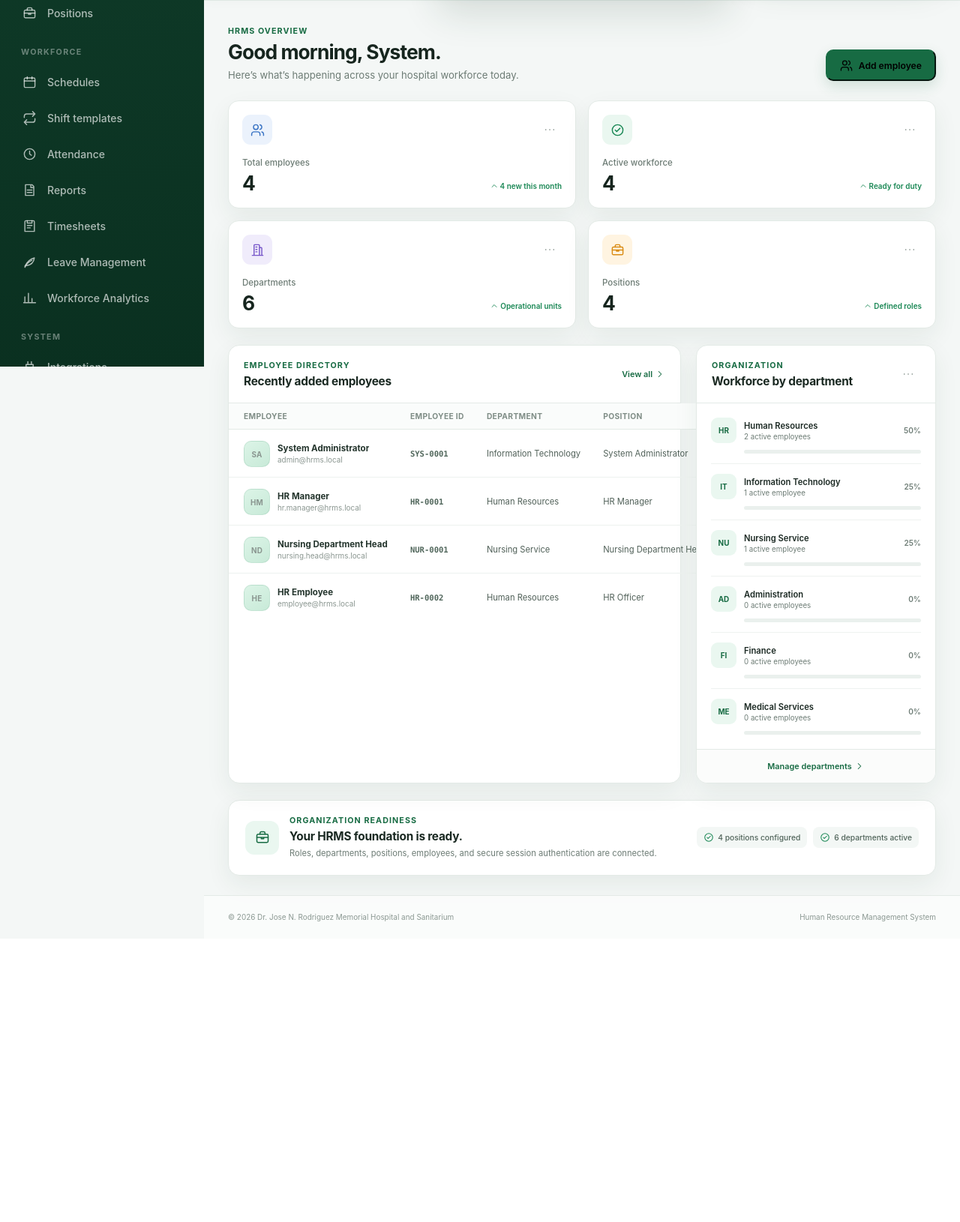
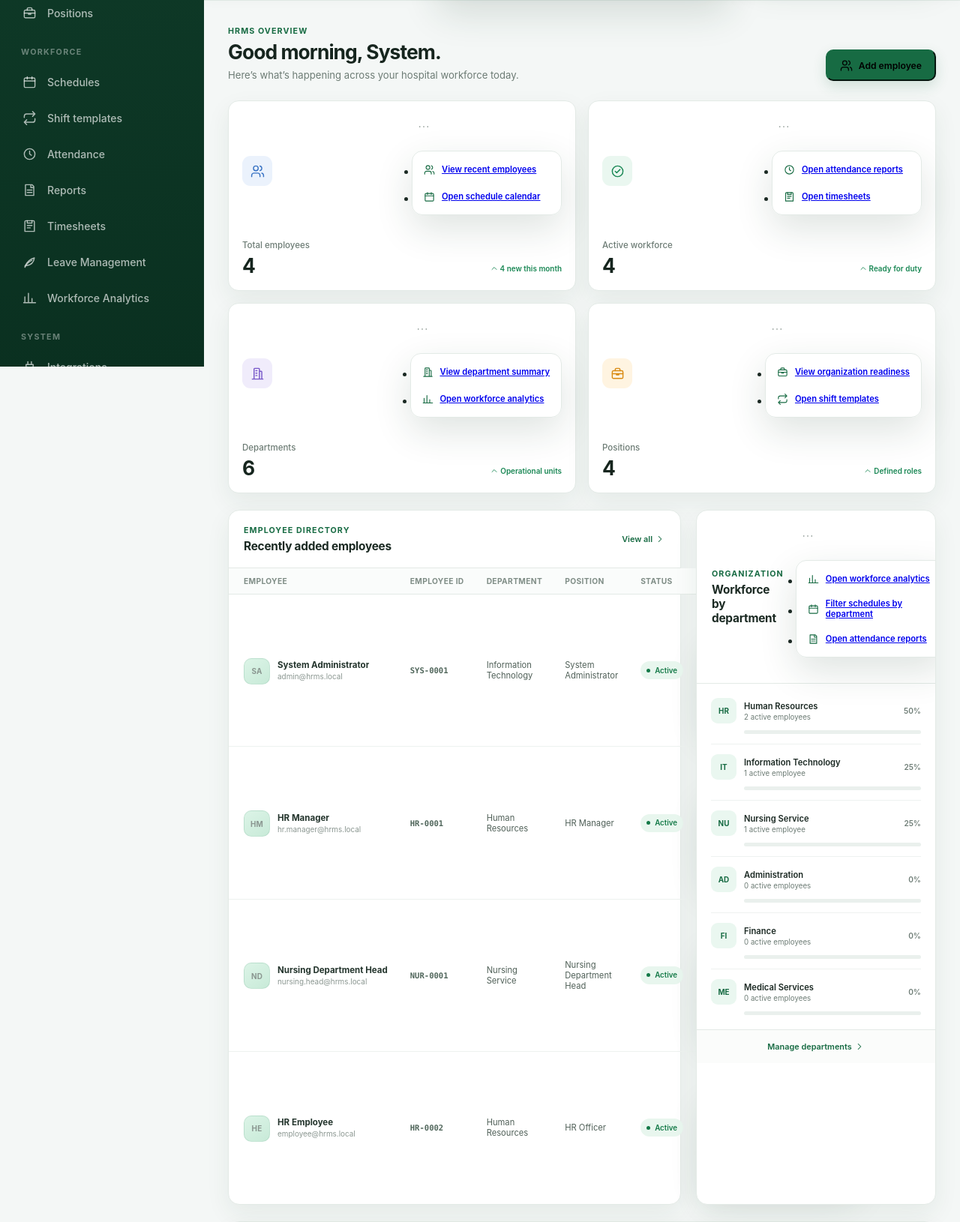
Before and after one commit to kennbalaga/Human-Resource-2, a Laravel app: page /dashboard in a window 1280 px wide. Shown: the part 311-1941 px from the top of the page at 75% size. Before the commit the page ends 1540 px from the top, so only its background shows below. Run offline with Laravel 12, Linux system fonts and the light colour scheme; a user stored in the database is signed in; data comes from the database, SQL or seed files in the repository; data that the repository does not hold is empty; style sheets or scripts are compiled from the project's sources.

Commit message:
fix(dashboard): make all action menus functional

```diff
--- a/app/Http/Controllers/DashboardController.php
+++ b/app/Http/Controllers/DashboardController.php
@@ -14,6 +14,9 @@
 {
     public function __invoke(Request $request): View
     {
+        $canManageWorkforce = $request->user()->roles()
+            ->whereIn('slug', ['system-administrator', 'hr-manager', 'department-head'])
+            ->exists();
         $activeEmployees = Employee::query()
             ->where('employment_status', 'active')
             ->count();
@@ -73,6 +76,7 @@
             'stats' => $stats,
             'recentEmployees' => $recentEmployees,
             'departments' => $departments,
+            'canManageWorkforce' => $canManageWorkforce,
             'notifications' => $notifications,
             'currentRole' => $request->user()->roles()->value('name') ?? 'Employee',
         ]);
--- a/resources/css/dashboard.css
+++ b/resources/css/dashboard.css
@@ -645,6 +645,28 @@
     height: 18px;
 }
 
+.dashboard-action-menu .dropdown-menu {
+    min-width: 12.5rem;
+    padding: 6px;
+}
+
+.dashboard-action-menu .dropdown-item {
+    display: flex;
+    min-height: 36px;
+    padding: 8px 9px;
+    border-radius: 8px;
+    align-items: center;
+    gap: 9px;
+    font-size: 0.7rem;
+    font-weight: 560;
+}
+
+.dashboard-action-menu .dropdown-item .ui-icon {
+    width: 15px;
+    height: 15px;
+    color: var(--hr-primary);
+}
+
 .notification-button {
     position: relative;
 }
--- a/resources/js/dashboard.js
+++ b/resources/js/dashboard.js
@@ -1,3 +1,5 @@
+import { Dropdown } from 'bootstrap';
+
 document.addEventListener('DOMContentLoaded', () => {
     const body = document.body;
     const root = document.documentElement;
@@ -6,6 +8,15 @@
     const sidebarCollapseButton = document.querySelector('[data-sidebar-collapse]');
     const desktopSidebar = window.matchMedia('(min-width: 1101px)');
     const sidebarStorageKey = 'workforce.sidebar';
+
+    document.querySelectorAll('[data-dashboard-action-menu]').forEach((toggle) => {
+        Dropdown.getOrCreateInstance(toggle, {
+            popperConfig: (defaultConfig) => ({
+                ...defaultConfig,
+                strategy: 'fixed',
+            }),
+        });
+    });
 
     const syncCollapseButton = () => {
         if (!sidebarCollapseButton) {
--- /dev/null
+++ b/resources/views/components/dashboard-action-menu.blade.php
@@ -0,0 +1,28 @@
+@props([
+    'label' => 'More options',
+    'items' => [],
+])
+
+<div class="dropdown dashboard-action-menu">
+    <button
+        class="icon-button subtle"
+        type="button"
+        data-bs-toggle="dropdown"
+        data-bs-auto-close="true"
+        data-dashboard-action-menu
+        aria-expanded="false"
+        aria-label="{{ $label }}"
+    >
+        <x-icon name="more" />
+    </button>
+    <ul class="dropdown-menu dropdown-menu-end">
+        @foreach($items as $item)
+            <li>
+                <a class="dropdown-item" href="{{ $item['url'] }}">
+                    <x-icon :name="$item['icon'] ?? 'chevron-right'" />
+                    <span>{{ $item['label'] }}</span>
+                </a>
+            </li>
+        @endforeach
+    </ul>
+</div>
--- a/resources/views/components/stat-card.blade.php
+++ b/resources/views/components/stat-card.blade.php
@@ -4,6 +4,7 @@
     'icon',
     'tone' => 'primary',
     'detail' => null,
+    'actions' => [],
 ])
 
 <article class="stat-card">
@@ -11,9 +12,7 @@
         <span class="stat-icon stat-icon-{{ $tone }}">
             <x-icon :name="$icon" />
         </span>
-        <button class="icon-button subtle" type="button" aria-label="More options">
-            <x-icon name="more" />
-        </button>
+        <x-dashboard-action-menu :label="'Options for '.$title" :items="$actions" />
     </div>
     <p class="stat-title">{{ $title }}</p>
     <div class="stat-value-row">
--- a/resources/views/welcome.blade.php
+++ b/resources/views/welcome.blade.php
@@ -30,6 +30,10 @@
             icon="users"
             tone="primary"
             :detail="$stats['new_this_month'].' new this month'"
+            :actions="[
+                ['label' => 'View recent employees', 'url' => '#employee-overview', 'icon' => 'users'],
+                ['label' => 'Open schedule calendar', 'url' => route('schedules.index'), 'icon' => 'calendar'],
+            ]"
         />
         <x-stat-card
             title="Active workforce"
@@ -37,6 +41,10 @@
             icon="check-circle"
             tone="success"
             detail="Ready for duty"
+            :actions="[
+                ['label' => $canManageWorkforce ? 'Open attendance reports' : 'Open my attendance', 'url' => $canManageWorkforce ? route('attendance.reports.index') : route('attendance.index'), 'icon' => 'clock'],
+                ['label' => 'Open timesheets', 'url' => route('timesheets.index'), 'icon' => 'timesheet'],
+            ]"
         />
         <x-stat-card
             title="Departments"
@@ -44,6 +52,10 @@
             icon="building"
             tone="violet"
             detail="Operational units"
+            :actions="[
+                ['label' => 'View department summary', 'url' => '#department-overview', 'icon' => 'building'],
+                ['label' => $canManageWorkforce ? 'Open workforce analytics' : 'Open schedule calendar', 'url' => $canManageWorkforce ? route('analytics.index') : route('schedules.index'), 'icon' => $canManageWorkforce ? 'analytics' : 'calendar'],
+            ]"
         />
         <x-stat-card
             title="Positions"
@@ -51,6 +63,10 @@
             icon="briefcase"
             tone="amber"
             detail="Defined roles"
+            :actions="[
+                ['label' => 'View organization readiness', 'url' => '#position-overview', 'icon' => 'briefcase'],
+                ['label' => $canManageWorkforce ? 'Open shift templates' : 'Open schedule calendar', 'url' => $canManageWorkforce ? route('shifts.index') : route('schedules.index'), 'icon' => $canManageWorkforce ? 'repeat' : 'calendar'],
+            ]"
         />
     </section>
 
@@ -96,9 +112,18 @@
                                 <td>{{ $employee->position?->title ?? 'Unassigned' }}</td>
                                 <td><x-status-badge :status="$employee->employment_status" /></td>
                                 <td>
-                                    <button class="icon-button subtle" type="button" aria-label="Actions for {{ $employee->full_name }}">
-                                        <x-icon name="more" />
-                                    </button>
+                                    <x-dashboard-action-menu
+                                        :label="'Actions for '.$employee->full_name"
+                                        :items="$canManageWorkforce ? [
+                                            ['label' => 'View schedule', 'url' => route('schedules.index', ['employee_id' => $employee->id]), 'icon' => 'calendar'],
+                                            ['label' => 'View attendance', 'url' => route('attendance.reports.index', ['employee_id' => $employee->id]), 'icon' => 'clock'],
+                                            ['label' => 'View leave records', 'url' => route('leaves.index', ['employee_id' => $employee->id]), 'icon' => 'leave'],
+                                        ] : [
+                                            ['label' => 'Open my schedule', 'url' => route('schedules.index'), 'icon' => 'calendar'],
+                                            ['label' => 'Open my attendance', 'url' => route('attendance.index'), 'icon' => 'clock'],
+                                            ['label' => 'Open my leave requests', 'url' => route('leaves.index'), 'icon' => 'leave'],
+                                        ]"
+                                    />
                                 </td>
                             </tr>
                         @empty
@@ -121,7 +146,17 @@
                     <p class="panel-kicker">Organization</p>
                     <h2>Workforce by department</h2>
                 </div>
-                <button class="icon-button subtle" type="button" aria-label="Department options"><x-icon name="more" /></button>
+                <x-dashboard-action-menu
+                    label="Department options"
+                    :items="$canManageWorkforce ? [
+                        ['label' => 'Open workforce analytics', 'url' => route('analytics.index'), 'icon' => 'analytics'],
+                        ['label' => 'Filter schedules by department', 'url' => route('schedules.index'), 'icon' => 'calendar'],
+                        ['label' => 'Open attendance reports', 'url' => route('attendance.reports.index'), 'icon' => 'report'],
+                    ] : [
+                        ['label' => 'Open schedule calendar', 'url' => route('schedules.index'), 'icon' => 'calendar'],
+                        ['label' => 'Open leave management', 'url' => route('leaves.index'), 'icon' => 'leave'],
+                    ]"
+                />
             </div>
 
             <div class="department-list">
```
Also changed, not shown: tests/Feature/DashboardTest.php (+29 -1 lines).
